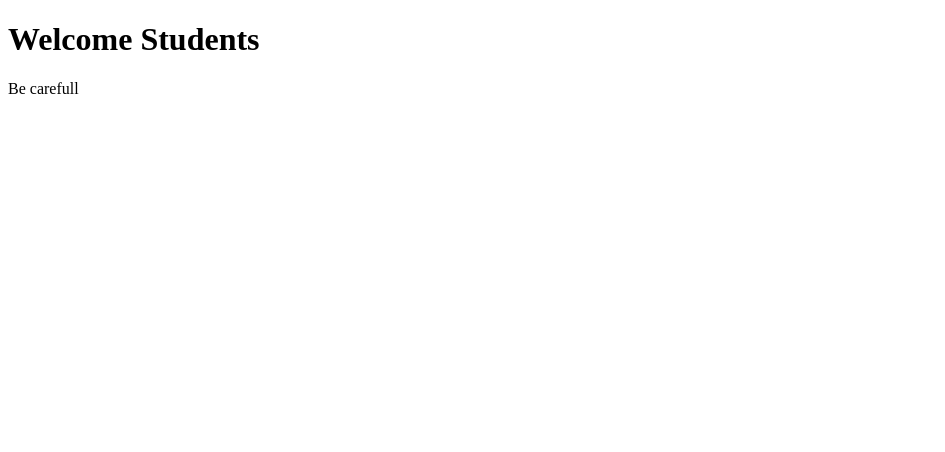
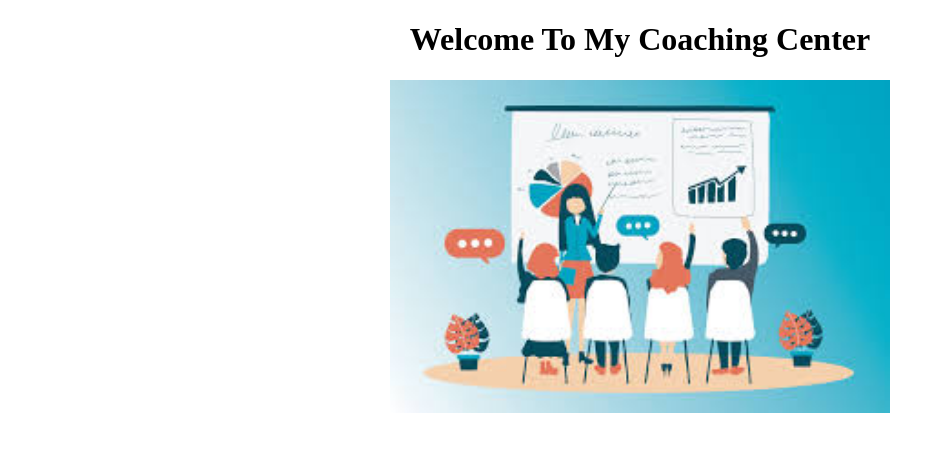
Before and after one commit to Muhammad-Alinoor/project_01, a plain HTML site: page index.html in a window 1280 px wide. Shown: the whole page, without its empty margins (0-945 px from the left). Drawn offline with Linux system fonts and the light colour scheme.

Commit message:
image-added

```diff
--- a/index.html
+++ b/index.html
@@ -8,8 +8,10 @@
 </head>
 
 <body>
-    <h1>Welcome Students</h1>
-    <p>Be carefull</p>
+    <center>
+        <h1>Welcome To My Coaching Center</h1>
+        <img src="/images/coaching banner.jpeg" width="500" alt="">
+    </center>
 </body>
 
 </html>
```
Also changed, not shown: images/coaching banner.jpeg (added).
